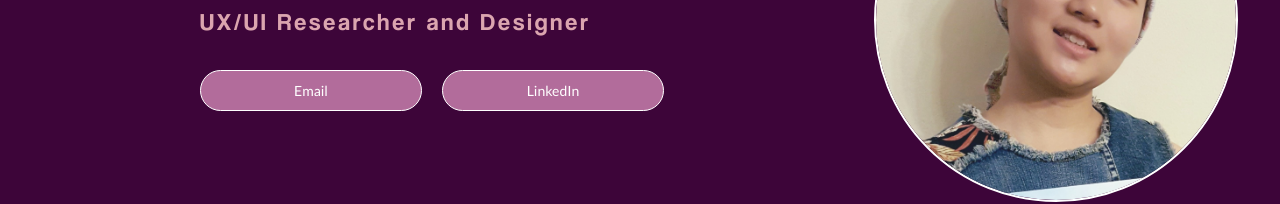
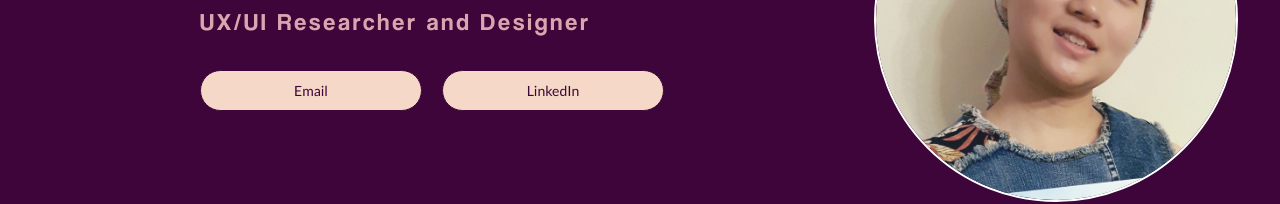
Before and after one commit to pinlunix/react-portfolio, a React (Create React App) app: page /#/ in a window 1280 px wide. Shown: the part 282-486 px from the top of the page. Built offline with nearby package versions, Linux system fonts and the light colour scheme.

Commit message:
button css update

```diff
--- a/src/components/ProjectCards/index.js
+++ b/src/components/ProjectCards/index.js
@@ -25,7 +25,7 @@ function ProjectCards(props){
                 <Card.Text className="card-text" style={{ textAlign: "justify" }}>
                     {props.description}
                 </Card.Text>
-                <Link to={props.projectLink}>
+                <Link to={props.projectLink} style={{textDecoration:"none"}}>
                     <Button variant="primary" href={props.projectLink} target="_self">
                     {"View Project"}
                 </Button>
--- a/src/components/ProjectCards/index.scss
+++ b/src/components/ProjectCards/index.scss
@@ -10,7 +10,7 @@
     // box-shadow: 0 4px 5px 3px orchid;
     border: 2px solid orchid;
     color: white;
-    background-color: transparent;
+    background-color: #752D70;
     opacity: 0.9;
     transition: all 0.5s ease 0s;
     height: 100%;
@@ -60,15 +60,14 @@
     align-items: center;
     margin: 10px;
     padding: 10px;
-    color: white;
-    background: #B26C9B;
+    color: #3D0539;
+    background: #F5D8C7;
     text-decoration: none;
-    border: 1px solid white;
+    border: 1px solid #3D0539;
     border-radius: 50px;
     font-size: 14px;
     min-width: 200px;
-
   }
   .btn-primary:hover{
-    background: #752D70;
+    box-shadow: #3d3d3d 2px 2px 5px 0px inset;
   }
```
